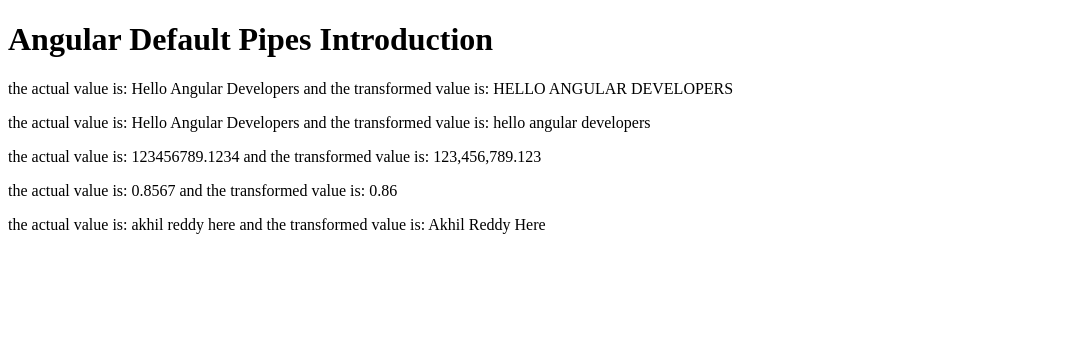
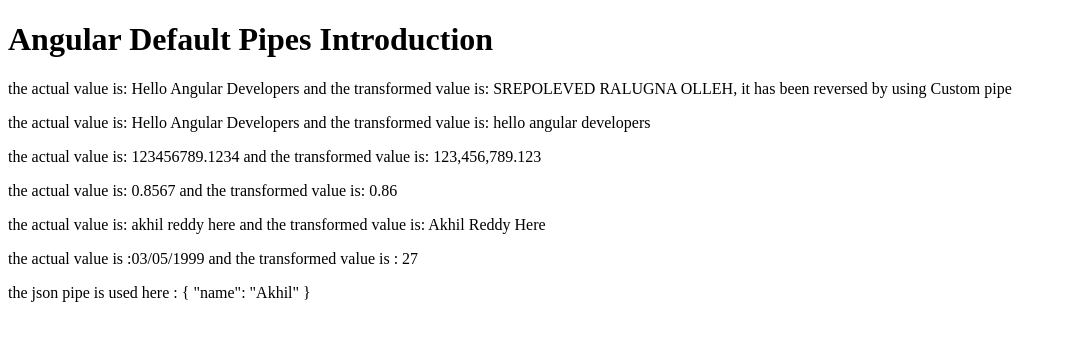
Before and after one commit to NagulapallyAkhilReddy/AngularSep15VijayKumar, an Angular app in the folder session13/: page / in a window 1280 px wide. Shown: the top 340 px of the page, without its empty margins (0-1066 px from the left). Built offline with nearby package versions, Linux system fonts and the light colour scheme.

Commit message:
have worked with json pipe, date pipe, async pipe and custom pipes like reverse and age, i did not quite understand async pipe , will do work on it

```diff
--- /dev/null
+++ b/session13/src/app/age-pipe.ts
@@ -0,0 +1,14 @@
+import { Pipe, PipeTransform } from '@angular/core';
+
+@Pipe({
+  name: 'age'
+})
+export class AgePipe implements PipeTransform {
+
+  transform(value: string): number {
+    let currentYear=new Date().getFullYear();
+    let inputYear=new Date(value).getFullYear();
+    return currentYear-inputYear;
+  }
+
+}
--- a/session13/src/app/default-pipe/default-pipe.html
+++ b/session13/src/app/default-pipe/default-pipe.html
@@ -1,8 +1,10 @@
 <h1>Angular Default Pipes Introduction</h1>
 
-<p>the actual value is: {{var1}} and the transformed value is: {{var1 | uppercase}}</p>
+<p>the actual value is: {{var1}} and the transformed value is: {{var1 | uppercase | reverse}}, it has been reversed by using Custom pipe </p>
 <p>the actual value is: {{var1}} and the transformed value is: {{var1 | lowercase}}</p>
 <p>the actual value is: {{var2}} and the transformed value is: {{var2 | number:'1.2-3'}}</p>
 <p>the actual value is: {{var3}} and the transformed value is: {{var3 | number:'1.0-2'}}</p>
 <!-- <p>the actual value is: {{var4}} and the transformed value is: {{var4 | date:'fullDate'}}</p> -->
  <p>the actual value is: {{var5}} and the transformed value is: {{var5 | titlecase}}</p>
+ <p>the actual value is :{{var6}} and the transformed value is : {{var6 | age}}</p>
+ <p>the json pipe is used here : {{var7| json}}</p>
--- a/session13/src/app/default-pipe/default-pipe.ts
+++ b/session13/src/app/default-pipe/default-pipe.ts
@@ -1,9 +1,11 @@
 import { CommonModule } from '@angular/common';
 import { Component } from '@angular/core';
+import { ReversePipe } from '../reverse-pipe';
+import { AgePipe } from '../age-pipe';
 
 @Component({
   selector: 'app-default-pipe',
-  imports: [CommonModule],
+  imports: [CommonModule,ReversePipe,AgePipe],
   templateUrl: './default-pipe.html',
   styleUrl: './default-pipe.css',
 })
@@ -14,6 +16,8 @@
   var3:number=0.8567;
   var4:Date=new Date();
   var5:string="akhil reddy here";
+  var6:string="03/05/1999"
+  var7:any={name:"Akhil"}
 
 
 }
--- /dev/null
+++ b/session13/src/app/reverse-pipe.ts
@@ -0,0 +1,12 @@
+import { Pipe, PipeTransform } from '@angular/core';
+
+@Pipe({
+  name: 'reverse'
+})
+export class ReversePipe implements PipeTransform {
+
+  transform(value: string): string {
+    return Array.from(value).reverse().join("");
+  }
+
+}
```
Also changed, not shown: 2 other files (tests, documents, lock files or other folders).
